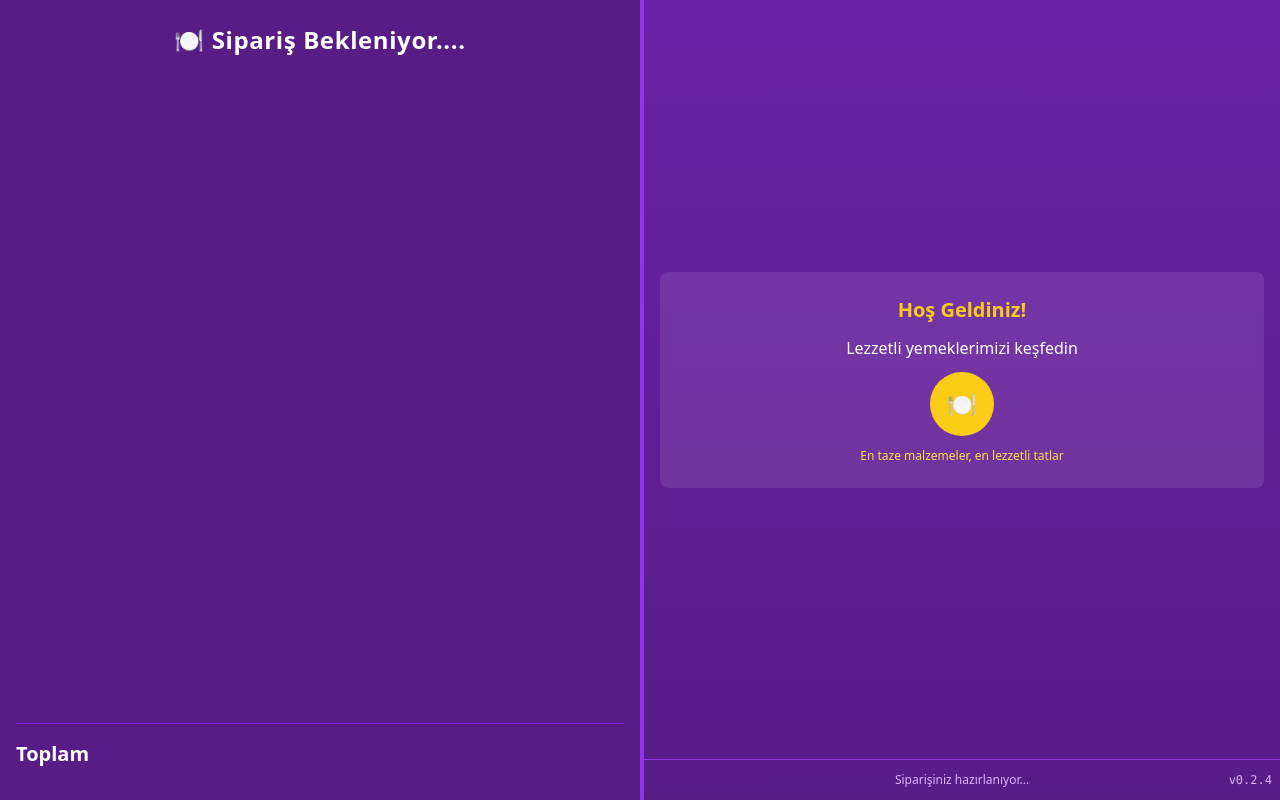
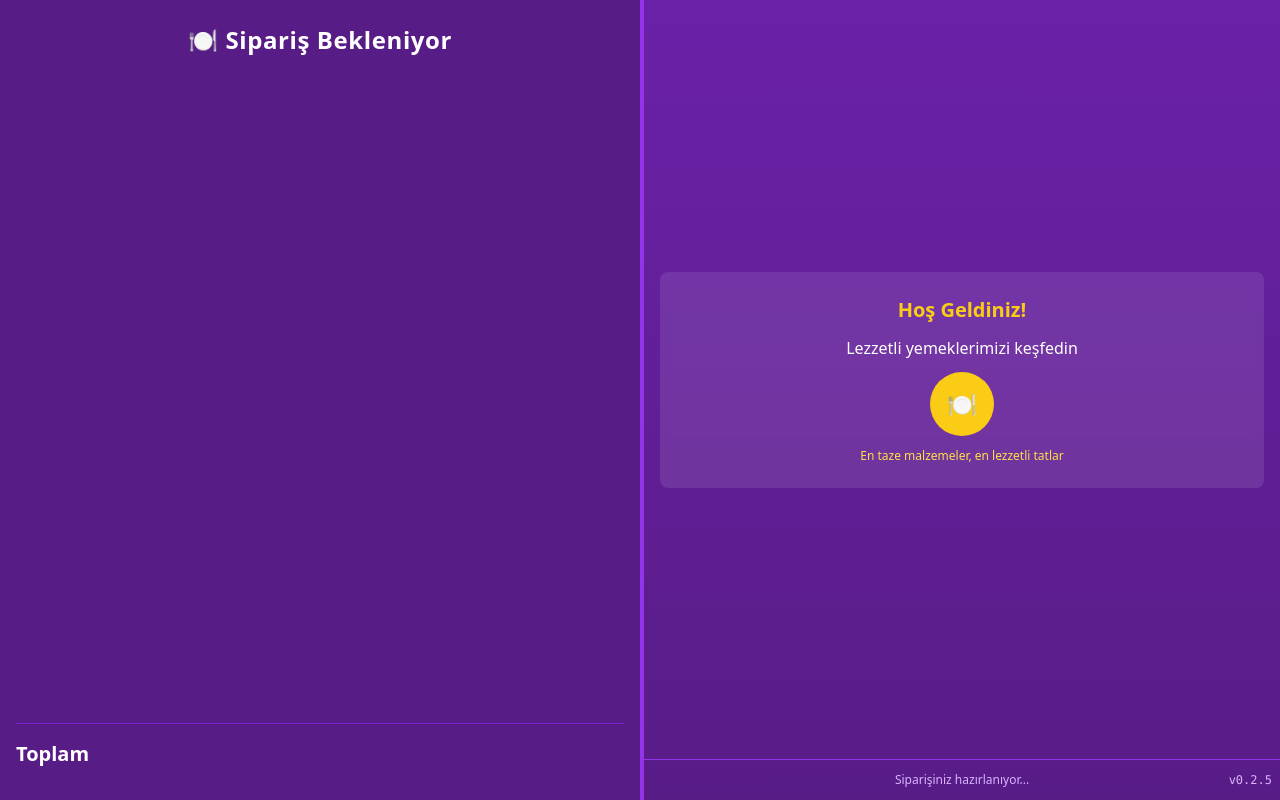
Before and after one commit to iaydogdu/easyrest-second-screen-clean, an Electron app: page renderer/index.html in a window 1280 px wide. Drawn offline with nearby package versions, Linux system fonts and the light colour scheme; no server answers.

Commit message:
v0.2.5 - Sipariş Bekleniyor nokta kaldırıldı

```diff
--- a/package.json
+++ b/package.json
@@ -1,6 +1,6 @@
 {
   "name": "easyrest-second-screen-clean",
-  "version": "0.2.4",
+  "version": "0.2.5",
   "description": "Electron tabanlı ikinci ekran - otomatik güncelleme sistemi ile",
   "main": "main.js",
   "scripts": {
--- a/renderer/index.html
+++ b/renderer/index.html
@@ -30,7 +30,7 @@
       <!-- SOL TARAF - Sipariş Özeti (50% genişlik) -->
       <div class="w-1/2 h-full flex flex-col p-4">
         <div class="text-center mb-4 p-2">
-          <h2 id="baslikText" class="text-2xl font-bold tracking-wide">🍽️ Sipariş Bekleniyor....</h2>
+          <h2 id="baslikText" class="text-2xl font-bold tracking-wide">🍽️ Sipariş Bekleniyor</h2>
           <div id="orderNo" class="text-sm text-yellow-300 mt-1"></div>
         </div>
         <!-- Arka plan resmi (sipariş yokken ortada) -->
@@ -83,7 +83,7 @@
         <!-- Versiyon ve Update Göstergesi - Sağ Alt Köşe -->
         <div class="absolute bottom-2 right-2 text-right">
           <div class="flex items-center gap-2">
-                          <span id="versionText" class="text-purple-300 text-xs font-mono">v0.2.4</span>
+                          <span id="versionText" class="text-purple-300 text-xs font-mono">v0.2.5</span>
             <div id="updateLoader" class="hidden">
               <div class="w-3 h-3 border border-yellow-400 border-t-transparent rounded-full animate-spin"></div>
             </div>
@@ -207,8 +207,8 @@
           baslikText.textContent = 'Siparişiniz';
           console.log('🎯 Başlık güncellendi: Siparişiniz');
         } else {
-          baslikText.textContent = '🍽️ Sipariş Bekleniyor....';
-          console.log('🎯 Başlık güncellendi: 🍽️ Sipariş Bekleniyor....');
+          baslikText.textContent = '🍽️ Sipariş Bekleniyor';
+          console.log('🎯 Başlık güncellendi: 🍽️ Sipariş Bekleniyor');
         }
 
         // Arka plan resmi kontrolü - Artık sağ tarafta göster
```
